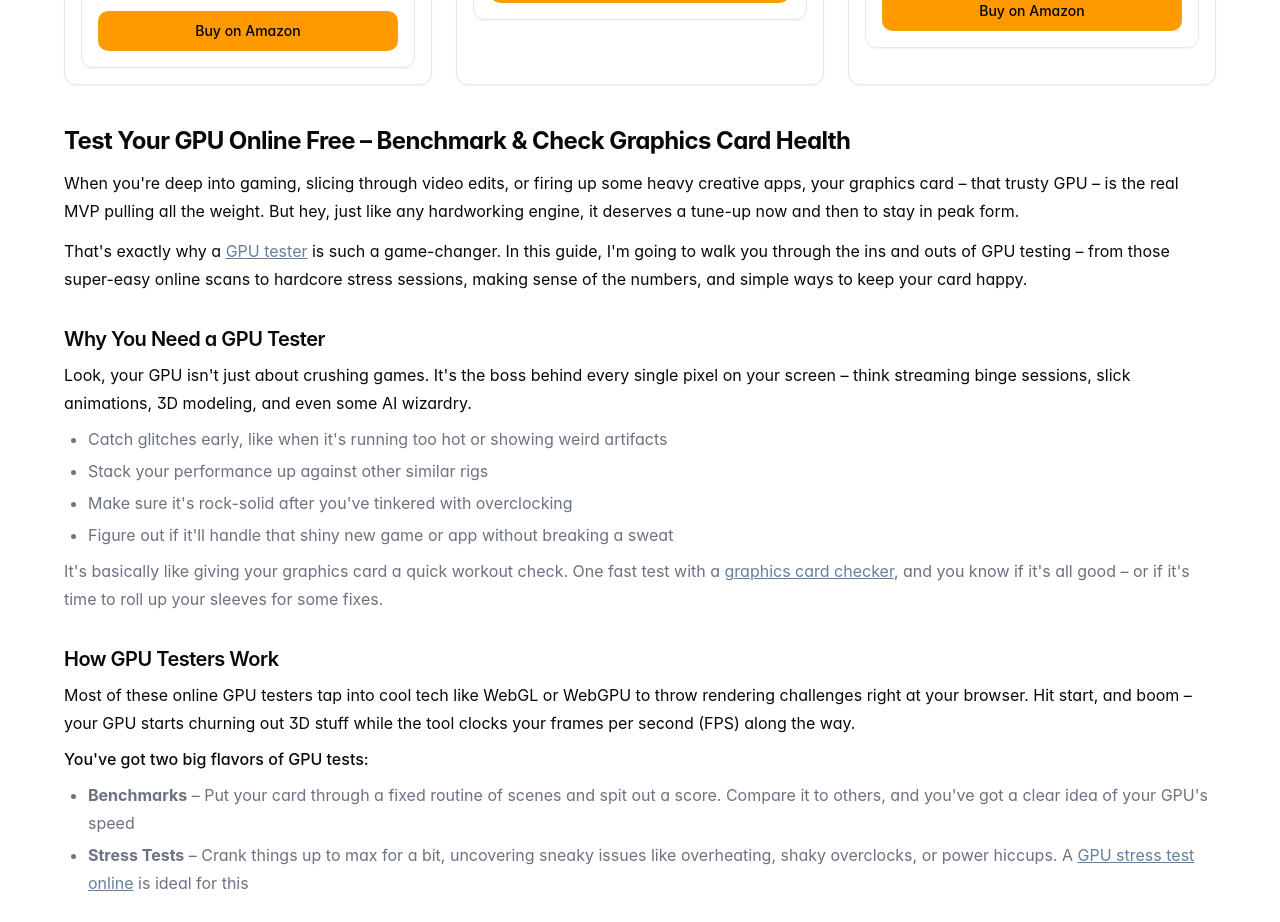
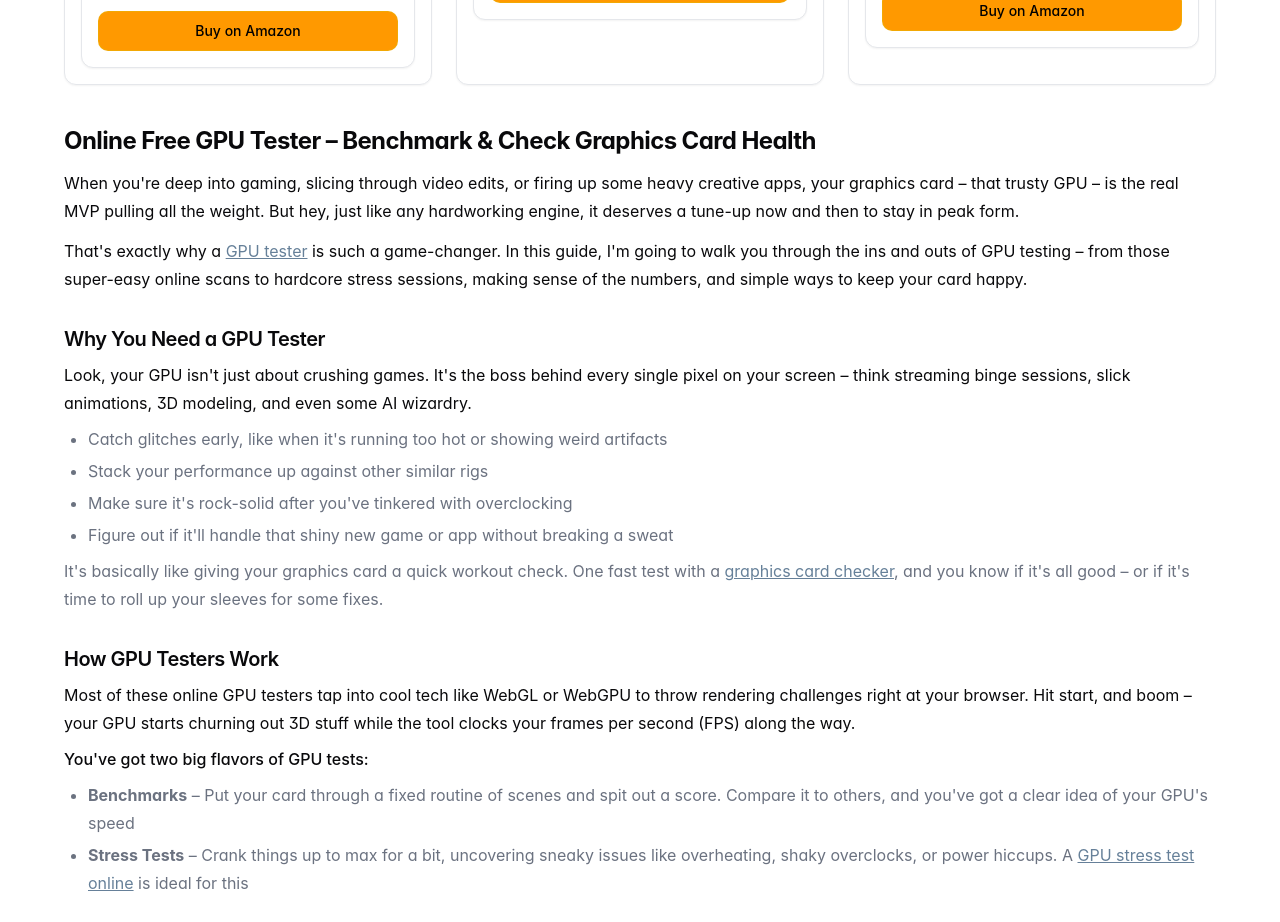
Before and after one commit to gen-tools/GamepadTest, a React (Vite) app: page /gpu-tester in a window 1280 px wide. Shown: the part 2000-2922 px from the top of the page. Built offline with nearby package versions, Linux system fonts and the light colour scheme.

Commit message:
Update GpuTester.tsx

```diff
--- a/client/pages/GpuTester.tsx
+++ b/client/pages/GpuTester.tsx
@@ -601,10 +601,10 @@ export default function GpuTester() {
           </>
         )}
         <RecommendedProductsSection products={recommendedProducts} />
-        {/* Guide: Test Your GPU Online Free – Benchmark & Check Graphics Card Health */}
+        {/* Guide: Online Free GPU Tester – Benchmark & Check Graphics Card Health */}
         <section className="mt-10 space-y-8 text-base leading-7">
           <header className="space-y-3">
-            <h2 className="text-2xl font-bold">Test Your GPU Online Free – Benchmark & Check Graphics Card Health</h2>
+            <h2 className="text-2xl font-bold">Online Free GPU Tester – Benchmark & Check Graphics Card Health</h2>
             <p>
               When you're deep into gaming, slicing through video edits, or firing up some heavy creative apps, your graphics card – that trusty GPU – is the real MVP pulling all the weight. But hey, just like any hardworking engine, it deserves a tune-up now and then to stay in peak form.
             </p>
```
